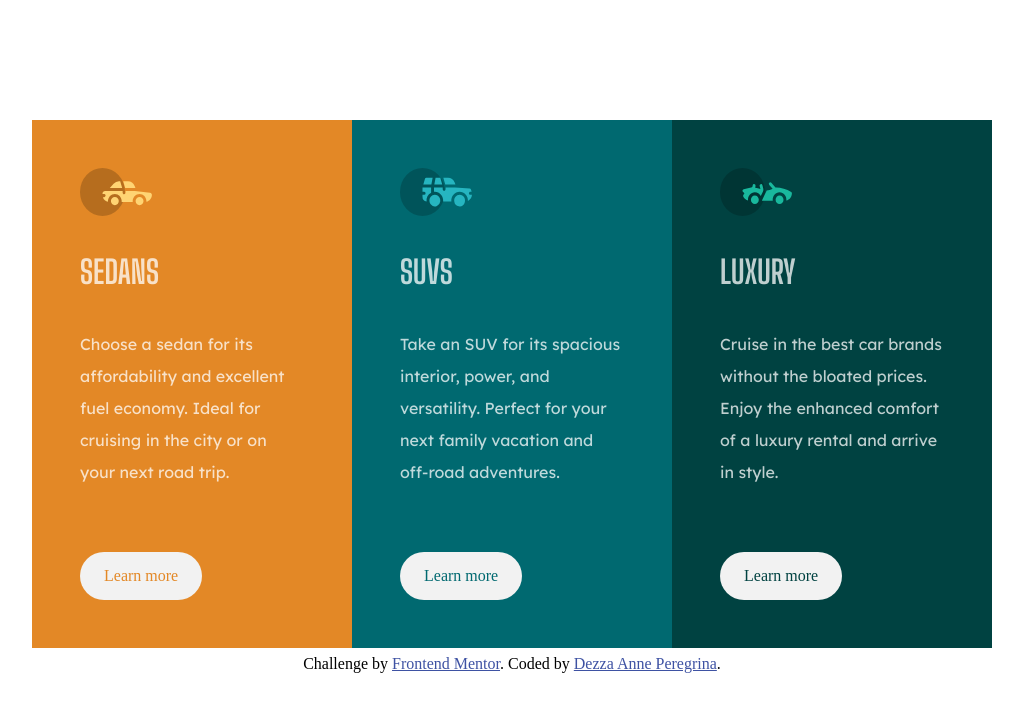
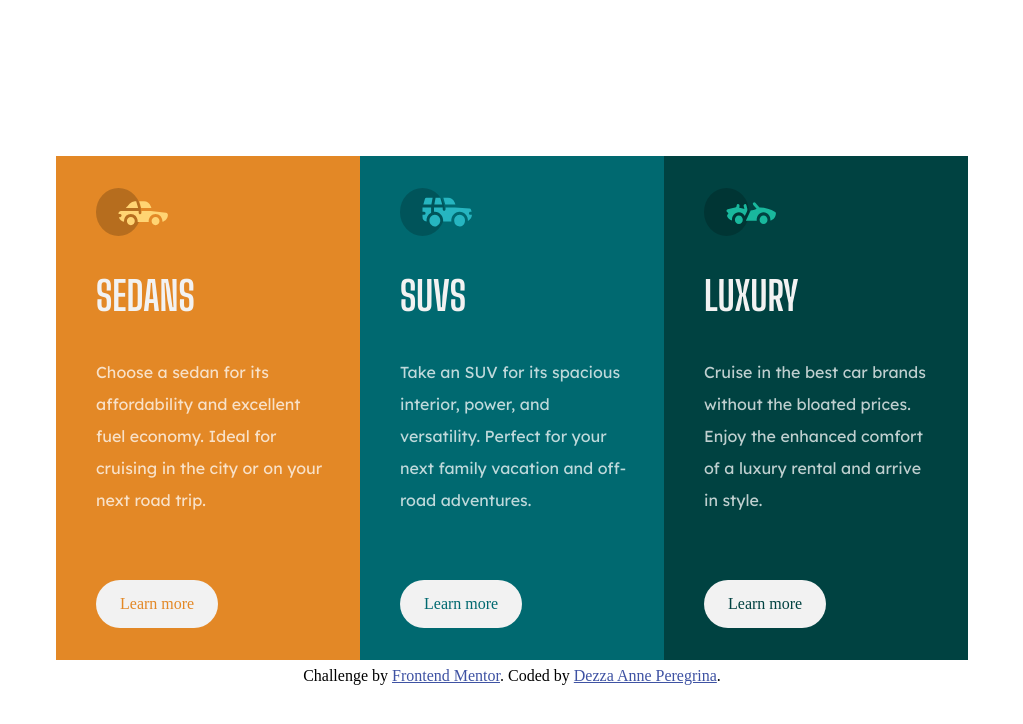
Before and after one commit to DezzaAnnePeregrina/3-Column-Preview-Card-Component, a plain HTML site: page index.html in a window 1280 px wide. Shown: the whole page, without its empty margins (128-1151 px from the left). Drawn offline with Linux system fonts and the light colour scheme.

Commit message:
changed headings html, and css

```diff
--- a/css/style.css
+++ b/css/style.css
@@ -30,10 +30,8 @@ main{
     flex-direction: column;
     justify-content: center;
     align-items: center;
-    margin:2rem;
-    padding: 1rem;
-    padding-bottom: 6rem;
     min-height: 100vh;
+    padding-top: 2rem;
 }
 
 .card{
@@ -42,11 +40,16 @@ main{
     align-items: center;
     margin: .5rem;
     color: var(--clr-transparent-white);
+    border-radius: 2rem;
+}
+
+h1, h2{
+    color: var(--clr-very-light-gray);
 }
 
 .card__item{
-    width: 20rem;
-    padding: 3rem;
+    width: 19rem;
+    padding: 2rem 2rem 2rem 2.5rem;
     display: flex;
     flex-direction: column;
     gap: 2.5rem;
@@ -60,7 +63,7 @@ main{
 .card__title{
     font-family: var(--clr-ff2);
     font-weight: var(--clr-fw-strong);
-    font-size: 2rem;
+    font-size: 2.5rem;
 }
 
 .card__paragraph{
@@ -88,7 +91,7 @@ main{
 
 .one .card__link:hover {
     background-color: var(--clr-bright-orange);
-    border: 1px solid var(--clr-very-light-gray);
+    outline: 1px solid var(--clr-very-light-gray);
     color: var(--clr-transparent-white);
 }
 
@@ -110,7 +113,7 @@ main{
 
 .two .card__link:hover {
     background-color: var(--clr-very-dark-cyan);
-    border: 1px solid var(--clr-very-light-gray);
+    outline: 1px solid var(--clr-very-light-gray);
     color: var(--clr-transparent-white);
 }
 
@@ -132,7 +135,7 @@ main{
 
 .three .card__link:hover {
     background-color: var(--clr-very-dark-cyan);
-    border: 1px solid var(--clr-very-light-gray);
+    outline: 1px solid var(--clr-very-light-gray);
     color: var(--clr-transparent-white);
 }
 
@@ -146,6 +149,11 @@ footer{
 }
 
 @media (max-width: 380px){
+    main{
+    padding-top: 0;
+    padding-bottom: 6rem;
+    }
+
     .card{
     margin: 3.5rem;
     flex-direction: column;
--- a/index.html
+++ b/index.html
@@ -37,7 +37,7 @@
 
     <section class="card__item two">
       <img class="card__image" src="./images/icon-suvs.svg" alt="">
-      <h1 class="card__title">SUVS</h1>
+      <h2 class="card__title">SUVS</h2>
       <p class="card__paragraph">
         Take an SUV for its spacious interior, power, and versatility. Perfect
         for your next family vacation and off-road adventures.
@@ -47,7 +47,7 @@
 
     <section class="card__item three">
       <img class="card__image" src="./images/icon-luxury.svg" alt="">
-      <h1 class="card__title">LUXURY</h1>
+      <h2 class="card__title">LUXURY</h2>
       <p class="card__paragraph">
         Cruise in the best car brands without the bloated prices. Enjoy the
         enhanced comfort of a luxury rental and arrive in style.
```
Lines whose indentation alone changed are shown as unchanged.
